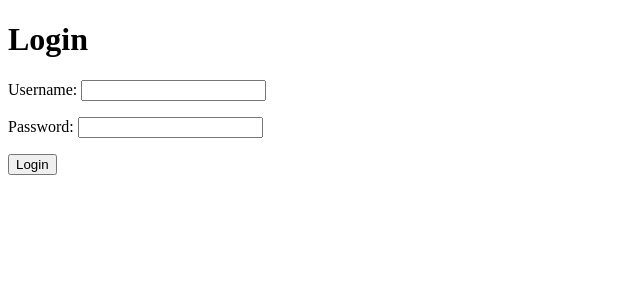
After one commit to spunnanithi/workout-tracker-django, a Django app: page /accounts/login/ in a window 1280 px wide. The commit adds this page. Shown: the top 300 px of the page, without its empty margins (0-640 px from the left). Run offline with Django 4.2, Linux system fonts and the light colour scheme.

Commit message:
Added feature for user to sign-up, log-in and log-out

```diff
--- /dev/null
+++ b/accounts/forms.py
@@ -0,0 +1,10 @@
+from django import forms
+
+class LoginForm(forms.Form):
+    username = forms.CharField(max_length=50)
+    password = forms.CharField(max_length=50, widget=forms.PasswordInput)
+
+class SignupForm(forms.Form):
+    username = forms.CharField(max_length=50)
+    password = forms.CharField(max_length=50, widget=forms.PasswordInput)
+    password_confirmation = forms.CharField(max_length=50, widget=forms.PasswordInput)
--- /dev/null
+++ b/accounts/templates/accounts/login.html
@@ -0,0 +1,19 @@
+{% extends 'base.html' %}
+
+
+{% block title %}
+    Login
+{% endblock title %}
+
+
+
+{% block content %}
+    <div>
+        <h1>Login</h1>
+        <form method="post">
+            {% csrf_token %}
+            {{ form.as_p }}
+            <button>Login</button>
+        </form>
+    </div>
+{% endblock content %}
--- a/accounts/urls.py
+++ b/accounts/urls.py
@@ -0,0 +1,9 @@
+from django.urls import path
+from accounts.views import *
+
+
+urlpatterns = [
+    path("login/", user_login, name="user_login"),
+    path("logout/", user_logout, name="user_logout"),
+    path("signup/", user_signup, name="user_signup"),
+]
--- a/accounts/views.py
+++ b/accounts/views.py
@@ -1,3 +1,58 @@
-from django.shortcuts import render
+from django.shortcuts import render, redirect
+from django.contrib.auth import login, logout, authenticate
+from django.contrib.auth.models import User
+from accounts.forms import *
 
 # Create your views here.
+
+
+def user_login(request):
+    if request.method == "POST":
+        form = LoginForm(request.POST)
+        if form.is_valid():
+            username = form.cleaned_data["username"]
+            password = form.cleaned_data["password"]
+
+            user = authenticate(
+                request,
+                username=username,
+                password=password,
+            )
+
+            if user is not None:
+                login(request, user)
+                return redirect("list_workouts")
+    else:
+        form = LoginForm()
+    context = {
+        "form": form,
+    }
+    return render(request, "accounts/login.html", context)
+
+def user_logout(request):
+    logout(request)
+    return redirect("login")
+
+def user_signup(request):
+    if request.method == "POST":
+        form = SignupForm(request.POST)
+        if form.is_valid():
+            username = form.cleaned_data["username"]
+            password = form.cleaned_data["password"]
+            password_confirmation = form.cleaned_data["password_confirmation"]
+
+            if password == password_confirmation:
+                user = User.objects.create_user(
+                    username,
+                    password=password,
+                )
+                login(request, user)
+                return redirect("list_workouts")
+            else:
+                form.add_error("password", "The password does not match! Try again.")
+    else:
+        form = SignupForm()
+    context = {
+        "form": form,
+    }
+    return render(request, "accounts/signup.html", context)
--- a/config/urls.py
+++ b/config/urls.py
@@ -24,6 +24,6 @@ urlpatterns = [
     path("", redirect_to_home, name="home"),
     path("admin/", admin.site.urls),
     path("exercises/", include("exercises.urls")),
-    # path("accounts/", include("accounts.urls")),
+    path("accounts/", include("accounts.urls")),
     path("tracker/", include("tracker.urls")),
 ]
--- a/tracker/templates/tracker/list_workouts.html
+++ b/tracker/templates/tracker/list_workouts.html
@@ -25,9 +25,9 @@
                 <tbody>
                     {% for workout in workouts %}
                         <tr>
-                            <td>{{ workout.created_on }}</td>
                             <td>{{ workout.name }}</td>
                             <td>{{ workout.exercises.all|length }}</td>
+                            <td>{{ workout.created_on }}</td>
                             <td>{{ workout.updated_on }}</td>
                         </tr>
                     {% endfor %}
```
Also changed, not shown: accounts/templates/accounts/signup.html (added, +19 -0 lines), db.sqlite3.
